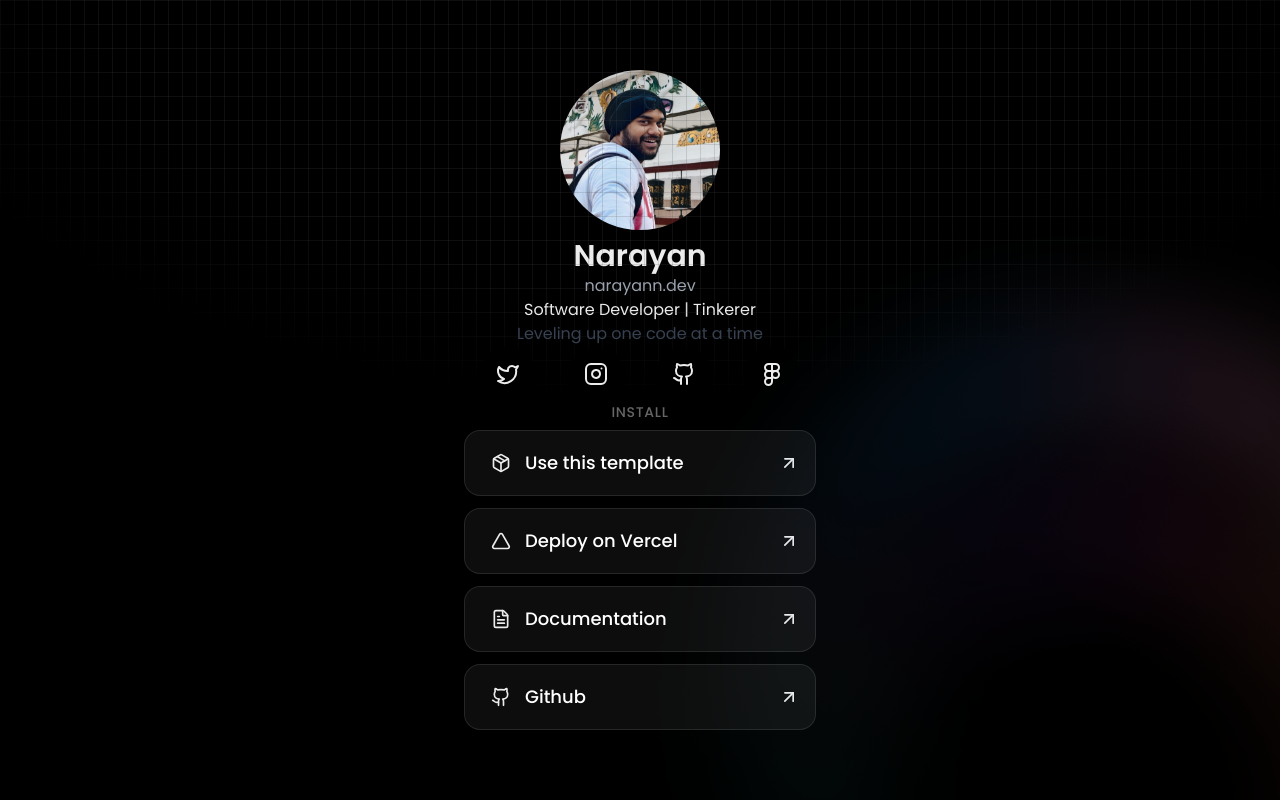
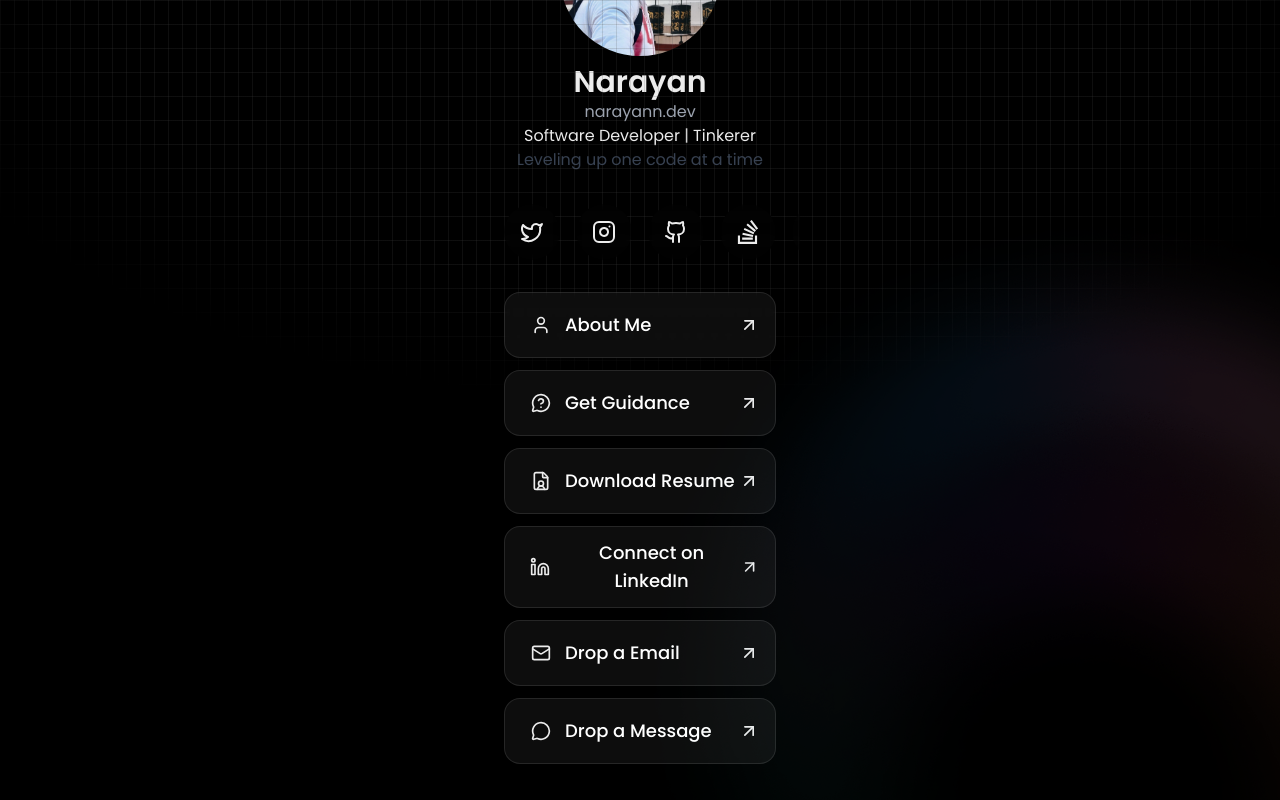
Before and after one commit to narayann7/connect, a React (Vite) app: page / in a window 1280 px wide. Built offline with nearby package versions, Linux system fonts and the light colour scheme.

Commit message:
feat: ui components

```diff
--- a/src/app/components/Core.tsx
+++ b/src/app/components/Core.tsx
@@ -4,80 +4,147 @@ import config from "../utils/configs/config";
 import AboutMe from "./AboutMe";
 
 import {
-  Figma,
-  FileText,
+  FileUser,
   Github,
   Instagram,
-  Package,
-  Triangle,
+  Linkedin,
+  Mail,
+  MessageCircle,
+  MessageCircleQuestion,
   Twitter,
+  User,
 } from "lucide-react";
+import React from "react";
 import { MenuItemData } from "./Menuitem";
 import { MenuList } from "./Menulist";
-import { SocialIconData } from "./Socialicon";
-import { SocialIconList } from "./Socialiconlist";
+import { SocialIconData } from "./SocialIcon";
+import { SocialIconList } from "./SocialIconList";
 
+const Footer = () => {
+  const lastUpdated = new Date().toLocaleDateString("en-US", {
+    month: "short",
+    year: "numeric",
+  });
+
+  return (
+    <footer className="w-full py-8 text-center text-sm text-gray-600">
+      <p>
+        Developed by <span className="font-medium text-gray-800">Narayan</span>
+      </p>
+      <p className="mt-1">Last updated {lastUpdated}</p>
+    </footer>
+  );
+};
+
+function Core() {
   const menuItems: MenuItemData[] = [
     {
-    icon: Package,
-    title: "Use this template",
-    onClick: () => console.log("Use template clicked"),
+      icon: User,
+      title: "About Me",
+      onClick: () => window.open(config.link.portfolio, "_blank"),
     },
     {
-    icon: Triangle,
-    title: "Deploy on Vercel",
-    onClick: () => console.log("Deploy clicked"),
+      icon: MessageCircleQuestion,
+      title: "Get Guidance",
+      onClick: () => window.open(config.link.topMate, "_blank"),
     },
     {
-    icon: FileText,
-    title: "Documentation",
-    onClick: () => console.log("Documentation clicked"),
+      icon: FileUser,
+      title: "Download Resume",
+      onClick: () => window.open(config.link.resume, "_blank"),
     },
     {
-    icon: Github,
-    title: "Github",
-    onClick: () => console.log("Github clicked"),
+      icon: Linkedin,
+      title: "Connect on LinkedIn",
+      onClick: () => window.open(config.link.linkedin, "_blank"),
+    },
+    {
+      icon: Mail,
+      title: "Drop a Email",
+      onClick: () => window.open(`mailto:${config.link.gmail}`),
+    },
+    {
+      icon: MessageCircle,
+      title: "Drop a Message",
+      onClick: () => window.open(config.link.telegram, "_blank"),
     },
   ];
+
+  // Custom Stack Overflow Icon
+  const StackOverflowIcon: React.FC<{ className?: string }> = ({
+    className,
+  }) => (
+    <svg viewBox="0 0 24 24" fill="currentColor" className={className}>
+      <path d="M15.725 0l-1.72 1.277 6.39 8.588 1.716-1.277L15.725 0zm-3.94 3.418l-1.369 1.644 8.225 6.85 1.369-1.644-8.225-6.85zm-3.15 4.465l-.905 1.94 9.702 4.517.904-1.94-9.701-4.517zm-1.85 4.86l-.44 2.093 10.473 2.201.44-2.092-10.473-2.203zM1.89 15.47V24h19.19v-8.53h-2.133v6.397H4.021v-6.396H1.89zm4.265 2.133v2.13h10.66v-2.13H6.154Z" />
+    </svg>
+  );
+
+  // Custom WhatsApp Icon
+  const WhatsAppIcon: React.FC<{ className?: string }> = ({ className }) => (
+    <svg viewBox="0 0 24 24" fill="currentColor" className={className}>
+      <path d="M17.472 14.382c-.297-.149-1.758-.867-2.03-.967-.273-.099-.471-.148-.67.15-.197.297-.767.966-.94 1.164-.173.199-.347.223-.644.075-.297-.15-1.255-.463-2.39-1.475-.883-.788-1.48-1.761-1.653-2.059-.173-.297-.018-.458.13-.606.134-.133.298-.347.446-.52.149-.174.198-.298.298-.497.099-.198.05-.371-.025-.52-.075-.149-.669-1.612-.916-2.207-.242-.579-.487-.5-.669-.51-.173-.008-.371-.01-.57-.01-.198 0-.52.074-.792.372-.272.297-1.04 1.016-1.04 2.479 0 1.462 1.065 2.875 1.213 3.074.149.198 2.096 3.2 5.077 4.487.709.306 1.262.489 1.694.625.712.227 1.36.195 1.871.118.571-.085 1.758-.719 2.006-1.413.248-.694.248-1.289.173-1.413-.074-.124-.272-.198-.57-.347m-5.421 7.403h-.004a9.87 9.87 0 01-5.031-1.378l-.361-.214-3.741.982.998-3.648-.235-.374a9.86 9.86 0 01-1.51-5.26c.001-5.45 4.436-9.884 9.888-9.884 2.64 0 5.122 1.03 6.988 2.898a9.825 9.825 0 012.893 6.994c-.003 5.45-4.437 9.884-9.885 9.884m8.413-18.297A11.815 11.815 0 0012.05 0C5.495 0 .16 5.335.157 11.892c0 2.096.547 4.142 1.588 5.945L.057 24l6.305-1.654a11.882 11.882 0 005.683 1.448h.005c6.554 0 11.89-5.335 11.893-11.893a11.821 11.821 0 00-3.48-8.413Z" />
+    </svg>
+  );
 
   const socialIcons: SocialIconData[] = [
     {
       icon: Twitter,
       label: "Twitter",
-    onClick: () => window.open("https://twitter.com", "_blank"),
+      onClick: () => window.open(config.link.twitter, "_blank"),
+      link: config.link.twitter,
     },
     {
       icon: Instagram,
       label: "Instagram",
-    onClick: () => window.open("https://instagram.com", "_blank"),
+      onClick: () => window.open(config.link.instagram, "_blank"),
+      link: config.link.instagram,
     },
     {
       icon: Github,
       label: "Github",
-    onClick: () => window.open("https://github.com", "_blank"),
+      onClick: () => window.open(config.link.github, "_blank"),
+      link: config.link.github,
     },
     {
-    icon: Figma,
-    label: "Figma",
-    onClick: () => window.open("https://figma.com", "_blank"),
+      icon: StackOverflowIcon,
+      label: "Stack Overflow",
+      onClick: () => window.open(config.link.stackOverflow, "_blank"),
+      link: config.link.stackOverflow,
+    },
+    {
+      icon: WhatsAppIcon,
+      label: "WhatsApp",
+      onClick: () => window.open(config.link.whatsapp, "_blank"),
+      link: config.link.whatsapp,
     },
   ];
 
-function Core() {
   return (
-    <div className="w-[30vw] h-screen overflow-y-auto flex flex-col items-center justify-center px-4 py-8 scrollbar-hide">
+    <div className="w-[25vw] h-screen overflow-y-auto flex flex-col items-center px-6 py-8 scrollbar-hide overflow-x-visible justify-center">
+      {/* Top Section - About Me (Sticky or at top) */}
+      <div className="flex-shrink-0 w-full mb-8">
         <AboutMe
           title={config.bio.name}
           description="Leveling up one code at a time"
           linkUrl={config.link.portfolio}
-        //   subtitle={config.bioConfig.subtitle}
           subtitle={config.bio.description}
           logoUrl={dp}
         />
+      </div>
 
+      {/* Social Icons Section */}
+      <div className="flex-shrink-0 w-full mb-8">
         <SocialIconList icons={socialIcons} />
+      </div>
 
-      <MenuList header="INSTALL" items={menuItems} />
+      {/* Menu Section - Takes remaining space */}
+      <div className="flex-shrink-0 w-full">
+        <MenuList items={menuItems} />
+      </div>
+
+      {/* Optional: Footer spacing */}
+      <div className="h-8 flex-shrink-0" />
+      <Footer />
     </div>
   );
 }
--- a/src/app/components/SocialIcon.tsx
+++ b/src/app/components/SocialIcon.tsx
@@ -1,25 +1,53 @@
-import React from "react";
+import React, { useState } from "react";
 
 export interface SocialIconData {
   icon: React.ComponentType<{ className?: string }>;
   label: string;
   onClick: () => void;
+  link?: string;
 }
 
 interface SocialIconProps {
   data: SocialIconData;
+  showPreview?: boolean;
 }
 
-export const SocialIcon: React.FC<SocialIconProps> = ({ data }) => {
+export const SocialIcon: React.FC<SocialIconProps> = ({
+  data,
+  showPreview = true,
+}) => {
+  const [isHovered, setIsHovered] = useState(false);
   const IconComponent = data.icon;
 
   return (
+    <div className="relative flex justify-center">
       <button
         onClick={data.onClick}
         aria-label={data.label}
-      className="group flex items-center justify-center w-14 h-14 hover:bg-white/10 backdrop-blur-sm rounded-full transition-all duration-300 ease-out  hover:border-white/20 hover:scale-105"
+        onMouseEnter={() => setIsHovered(true)}
+        onMouseLeave={() => setIsHovered(false)}
+        className="group flex items-center justify-center w-14 h-14 hover:bg-white/10 backdrop-blur-sm rounded-full transition-all duration-300 ease-out hover:border-white/20 hover:scale-105"
       >
         <IconComponent className="w-6 h-6 text-white transition-transform duration-200 group-hover:scale-110" />
       </button>
+
+      {/* Link Preview Tooltip */}
+      {showPreview && (data.link || data.label) && isHovered && (
+        <div className="absolute bottom-full mb-2 left-1/2 -translate-x-1/2 pointer-events-none z-50 min-w-max">
+          <div className="px-3 py-1.5 bg-black/90 backdrop-blur-md text-white text-xs rounded-lg animate-fadeIn border border-white/10">
+            <div className="font-medium">{data.label}</div>
+            {data.link && (
+              <div className="text-white/60 text-[10px] mt-0.5 max-w-[180px] truncate">
+                {data.link}
+              </div>
+            )}
+            {/* Arrow */}
+            <div className="absolute top-full left-1/2 -translate-x-1/2 -mt-px">
+              <div className="w-2 h-2 bg-black/90 border-b border-r border-white/10 rotate-45"></div>
+            </div>
+          </div>
+        </div>
+      )}
+    </div>
   );
 };
--- a/src/app/components/SocialIconlist.tsx
+++ b/src/app/components/SocialIconlist.tsx
@@ -1,17 +1,41 @@
 import React from "react";
-import { SocialIcon, SocialIconData } from "./Socialicon";
+import { SocialIcon, SocialIconData } from "./SocialIcon";
+
+type LayoutType = "horizontal" | "grid";
 
 interface SocialIconListProps {
   icons: SocialIconData[];
   className?: string;
+  layout?: LayoutType;
+  gridColumns?: 2 | 3 | 4 | 5 | 6;
 }
 
 export const SocialIconList: React.FC<SocialIconListProps> = ({
   icons,
   className = "",
+  layout = "horizontal",
+  gridColumns = 4,
 }) => {
+  // Generate grid column classes
+  const getGridColumnClass = () => {
+    const columnMap = {
+      2: "grid-cols-2",
+      3: "grid-cols-3",
+      4: "grid-cols-4",
+      5: "grid-cols-5",
+      6: "grid-cols-6",
+    };
+    return columnMap[gridColumns];
+  };
+
+  // Base layout classes
+  const layoutClasses = {
+    horizontal: "flex items-center gap-4",
+    grid: `grid ${getGridColumnClass()} gap-4`,
+  };
+
   return (
-    <div className={`flex items-center gap-8 ${className}`}>
+    <div className={`${layoutClasses[layout]} ${className}`}>
       {icons.map((icon, index) => (
         <SocialIcon key={index} data={icon} />
       ))}
--- a/src/app/utils/configs/_links.ts
+++ b/src/app/utils/configs/_links.ts
@@ -5,12 +5,15 @@ const linkedin = "https://www.linkedin.com/in/narayann/";
 const github = "https://github.com/narayann7";
 const gmail = "mailto:social@narayann.dev";
 const whatsapp = "https://wa.me/+918249903317";
-const telegram = "https://t.me/skillz6";
+const telegram = "https://t.me/narayann7";
 const leetCode = "https://leetcode.com/narayann7/";
-const twitter = "https://twitter.com/_narayann";
-const instagram = "https://www.instagram.com/_narayann/";
+const twitter = "https://twitter.com/narayanndev";
+const instagram = "https://www.instagram.com/narayann.dev/";
 const stackOverflow = "https://stackoverflow.com/users/14385914/narayann";
-
+const topMate = "https://topmate.io/narayann";
+const reddit = "https://www.reddit.com/user/narayann7/";
+const hashNode = "https://hashnode.com/@narayann7";
+const devTo = "https://dev.to/narayann7";
 
 const linkConfig = {
   portfolio: portfolio,
@@ -24,6 +27,10 @@ const linkConfig = {
   stackOverflow: stackOverflow,
   telegram: telegram,
   leetCode: leetCode,
+  topMate: topMate,
+  reddit: reddit,
+  hashNode: hashNode,
+  devTo: devTo,
 }
 
 export default linkConfig;
--- a/tailwind.config.cjs
+++ b/tailwind.config.cjs
@@ -8,6 +8,15 @@ module.exports = {
         primaryText: "#ffffff",
         disabled: "#9ca3af",
       },
+      animation: {
+        fadeIn: "fadeIn 0.2s ease-out",
+      },
+      keyframes: {
+        fadeIn: {
+          "0%": { opacity: "0", transform: "translateY(4px)" },
+          "100%": { opacity: "1", transform: "translateY(0)" },
+        },
+      },
     },
   },
   plugins: [],
```
Also changed, not shown: 1 other file (tests, documents, lock files or other folders). Lines whose indentation alone changed are shown as unchanged.
